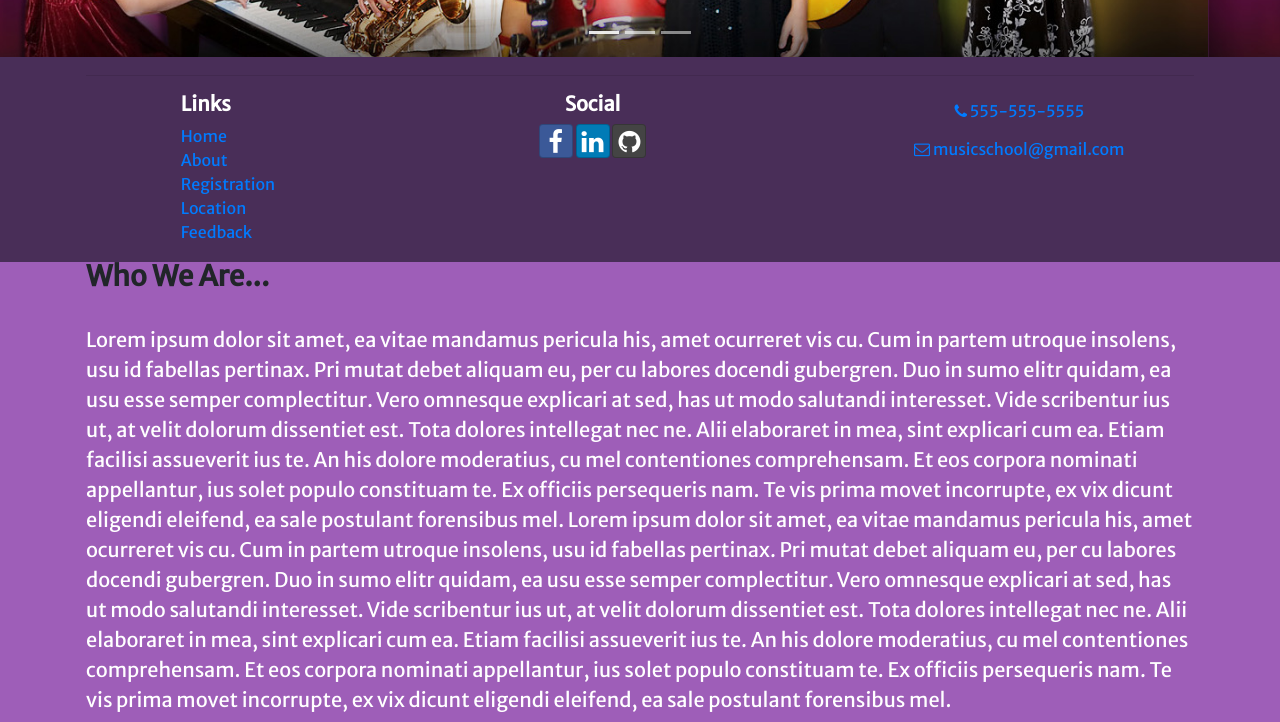
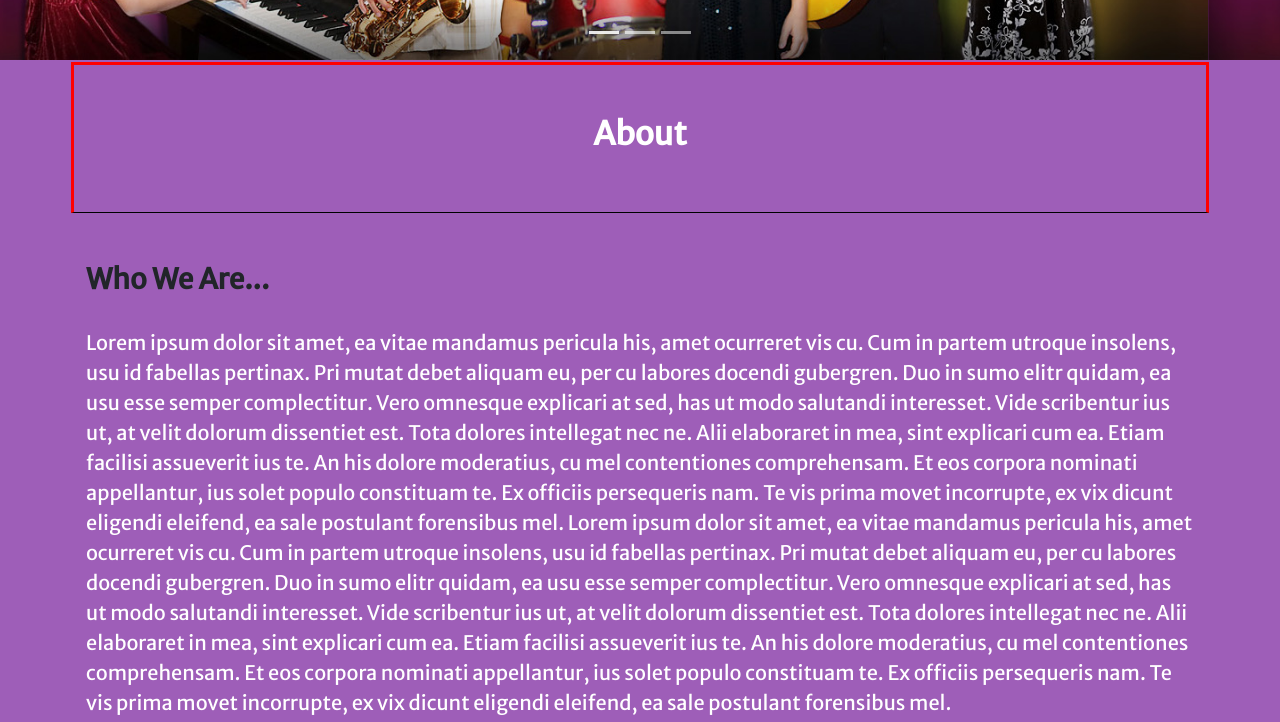
Before and after one commit to keithholler/Profile, a website: page music-school.html in a window 1280 px wide. Shown: the part 538-1260 px from the top of the page. Drawn offline with nearby package versions, Linux system fonts and the light colour scheme.

Commit message:
corrections

```diff
--- a/css/music-school.css
+++ b/css/music-school.css
@@ -1,3 +1,9 @@
+html,
+body {
+ height: 100%;
+ position: relative;
+}
+
 header{
   background-color:rgb(73, 46, 88);
 }
@@ -213,10 +219,9 @@ animation: fadeIn ease 3s;
 
 footer{
 background-color:rgb(73, 46, 88);
-position: absolute;
-  bottom: 0;
-  width: 100%;
+
 }
+
 footer h5{
 color:white;
 }
--- a/music-school.html
+++ b/music-school.html
@@ -44,7 +44,6 @@
             </div>
         </div>
     </header>
-
     <nav class="navbar navbar-expand-sm navbar-light sticky-top">
         <div class="container">
             <button class="navbar-toggler ml-auto" type = "button" data-toggle="collapse" data-target="#musicNavbar">
@@ -62,6 +61,7 @@
             </div>
         </div>
     </nav>
+
 <div id="homeCarousel" class="carousel slide img-fluid" data-ride="carousel">
 
 
@@ -122,9 +122,9 @@
 
 
 
-  <div class="container fadein contborder" >
+  <div class="container fadein " >
 
-      <div class="row row-content">
+    <div class="row row-content rowborder">
         <h2 class="col text-center" >About</h2>
         </div>
 
@@ -157,7 +157,7 @@
 
 
 
-  <div class="parallax3"></div>
+
 <div class="container fadein">
   <div class="row row-content-noborder justify-content-center">
       <div class="col-sm-9">
```
Also changed, not shown: music-school-registration.html (+4 -2 lines). Lines whose indentation alone changed are shown as unchanged.
